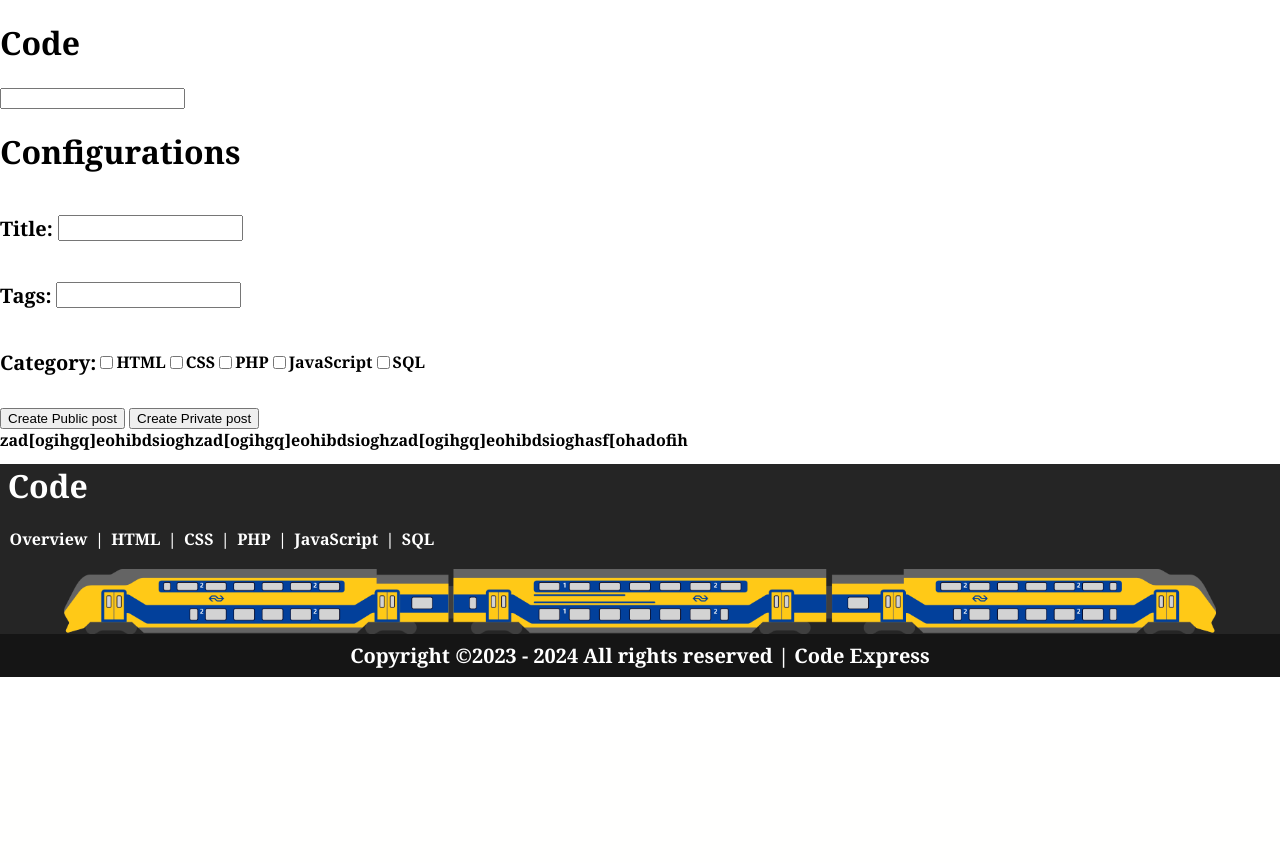
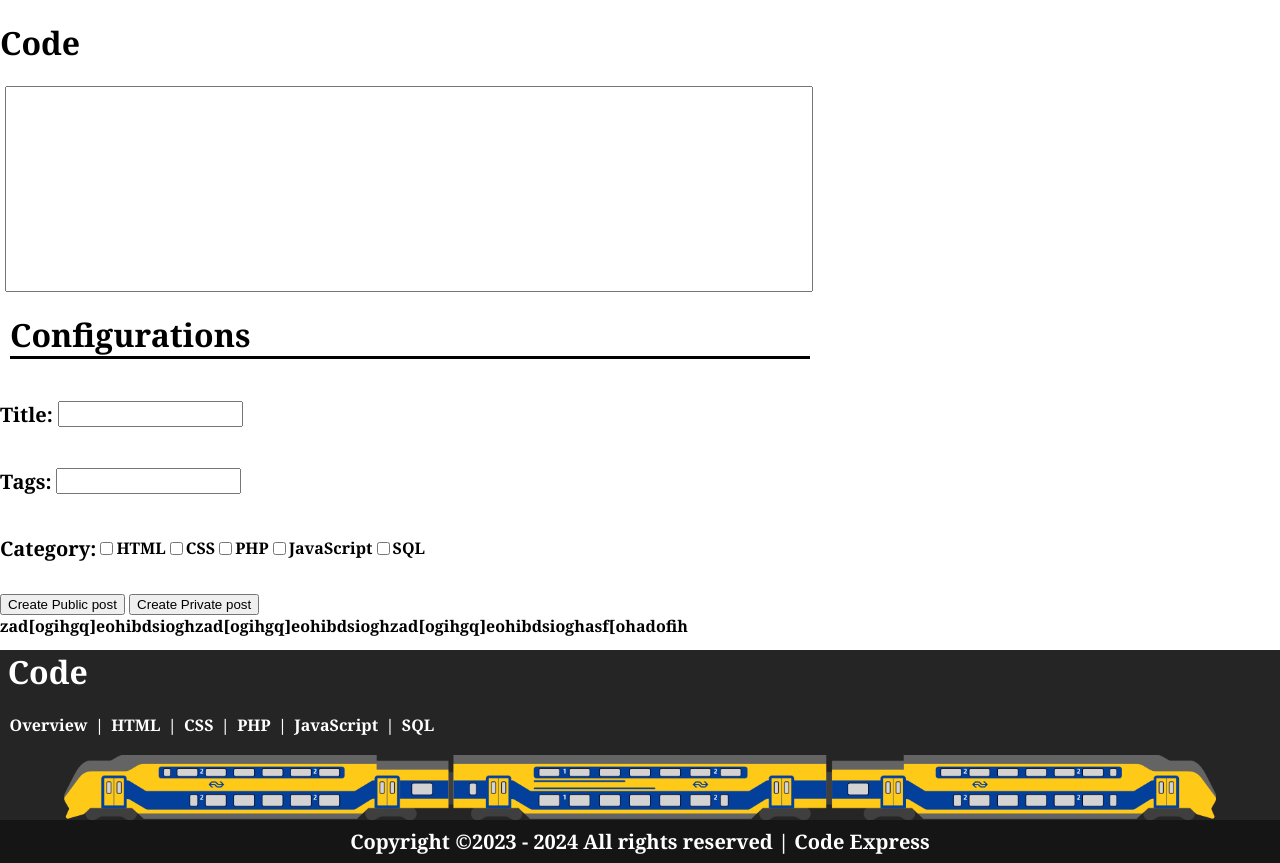
Before and after one commit to Robin-Bosma/CodeExpress, a PHP site: page /page/index.php in a window 1280 px wide; the page is wider, and only the part inside the window is pictured. Shown: the part 60-923 px from the top of that part. Before the commit the page ends 737 px from the top of that part, so only its background shows below. Run offline with PHP 8.4, Linux system fonts and the light colour scheme; data comes from the database, SQL or seed files in the repository.

Commit message:
Index
added a line under conig

```diff
--- a/page/index.php
+++ b/page/index.php
@@ -18,10 +18,10 @@ include "../include/insert-post.php";
     <!-- Navbar -->
     <?php include "../include/navbar.php" ?>
 
-    <form></form>
+    <form>
     <h1>Code</h1>
     <input type="text" id="code" name="code" required>
- <h1>Configurations</h1>
+ <h1 class="config">Configurations</h1>
  <div class="configurations"><p class="config-title">Title:</p> <input type="text" id="title" name="title" required></div>
  <div class="configurations"><p class="config-tags">Tags:</p> <input type="text" id="tags" name="tags"></div>
 
--- a/style.css
+++ b/style.css
@@ -94,6 +94,21 @@ body {
 
 /* index */
 
+#code {
+  max-width: 800px;
+  width: 800px;
+  max-height: 200px;
+  height: 200px;
+  margin-left: 5px;
+}
+
+.config {
+  margin-left: 10px;
+  border-bottom: 3px solid black;
+  width: 800px;
+  display: inline-block;
+}
+
 .config-title {
   font-size: 20px;
 }
@@ -137,8 +152,6 @@ body {
   flex-direction: row;
   align-items: center;
 }
-
-
 
 /* Footer */
 #train {
```
